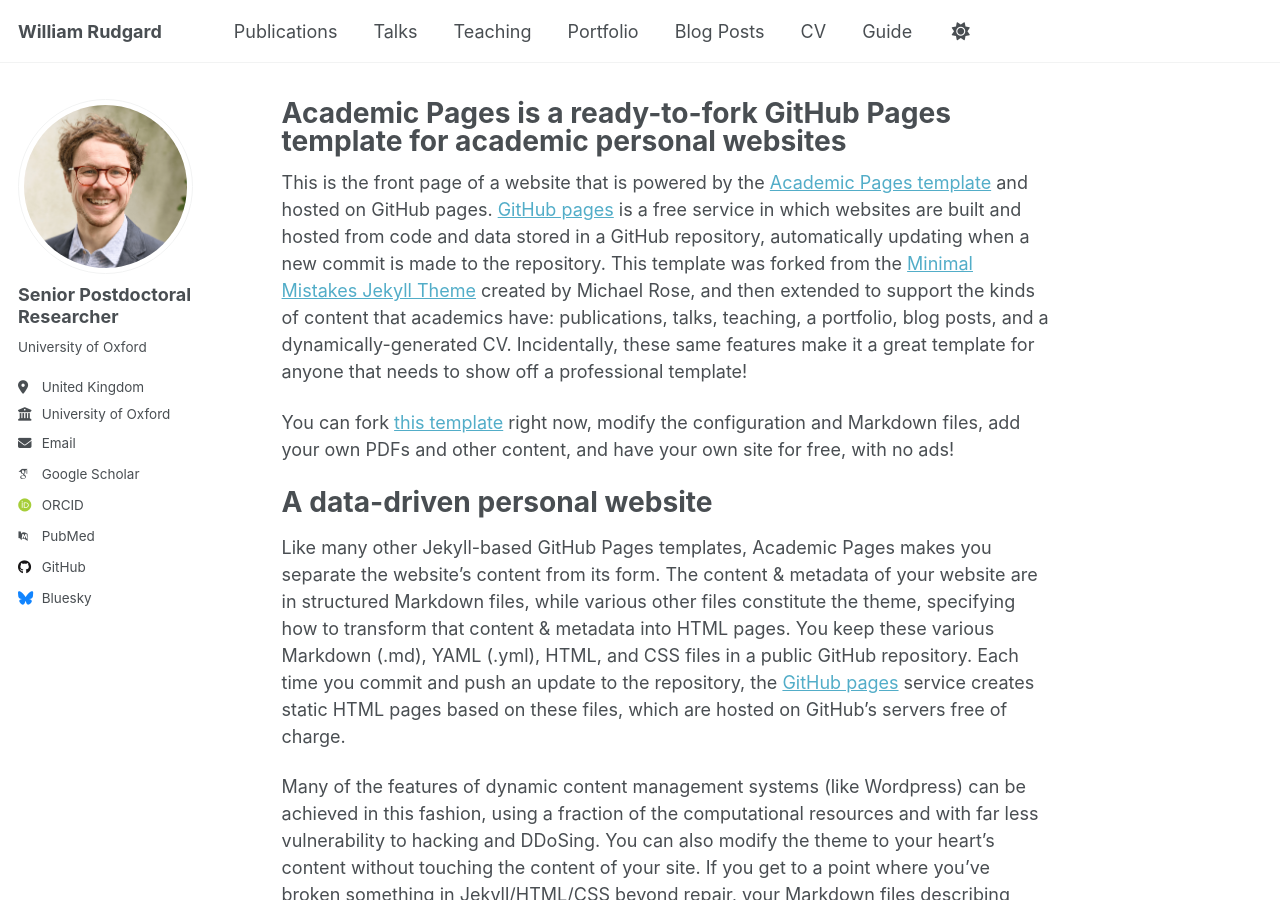
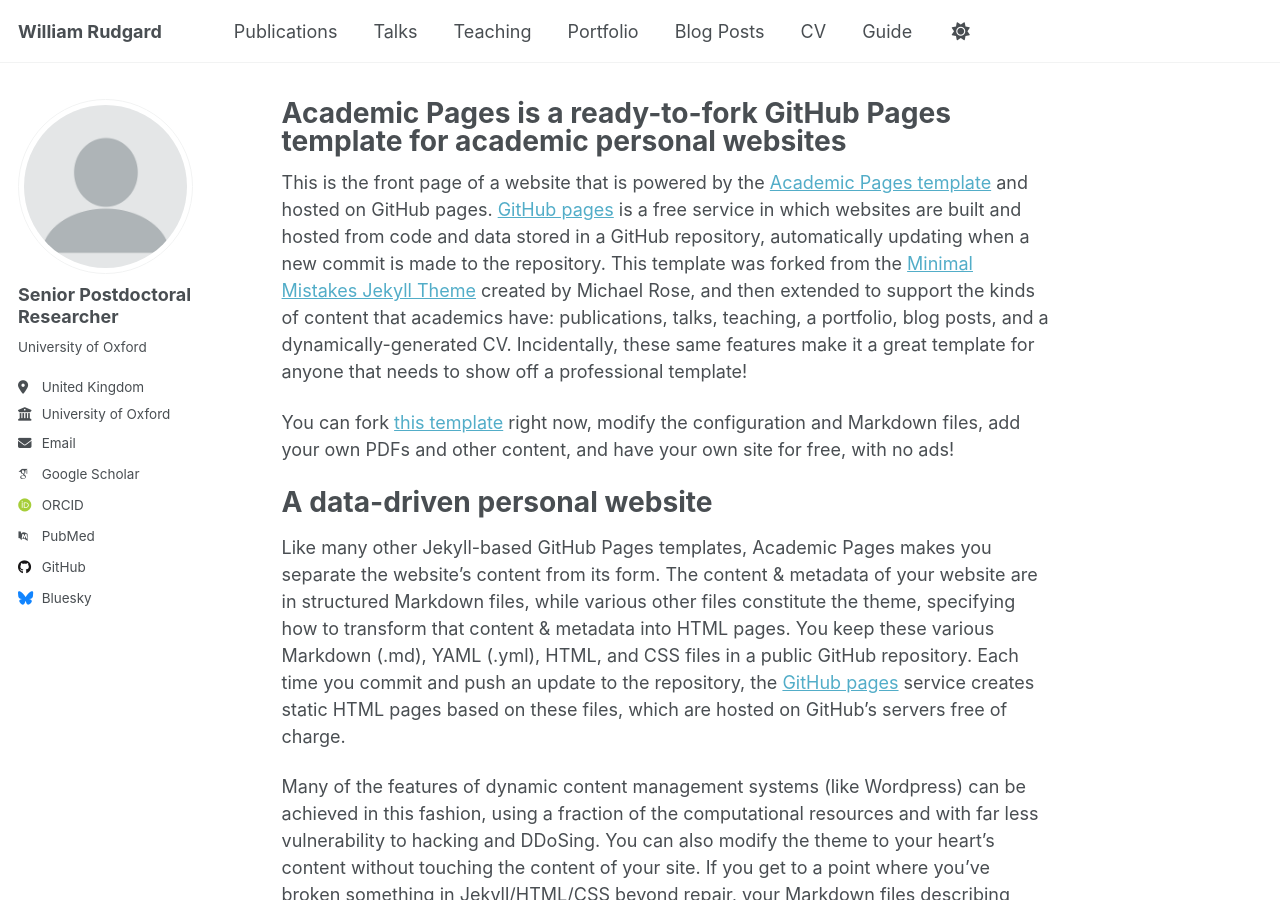
Before and after one commit to WilliamRudgard/williamrudgard.github.io, a Jekyll site: the page built from _pages/about.md, in a window 1280 px wide and 900 px high. Built offline with Jekyll 4.4.1, drawn with Linux system fonts in a browser that asks for light colours; some web fonts are replaced; a script that is not in the unit is left out.

Commit message:
Update _config.yml

```diff
--- a/_config.yml
+++ b/_config.yml
@@ -22,7 +22,7 @@ repository               : "academicpages/academicpages.github.io"
 #               Additional customization can be done by editing /_includes/author-profile.html
 author:
   # Biographic information
-  avatar           : "Profile.png"
+  avatar           : "profile.png"
   name             : "Senior Postdoctoral Researcher"
   pronouns         : # example: "she/her"
   bio              : "University of Oxford"
```
